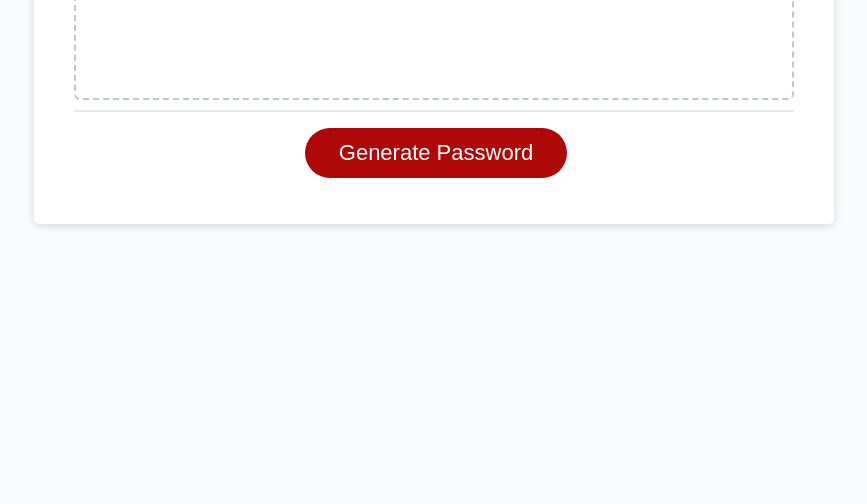
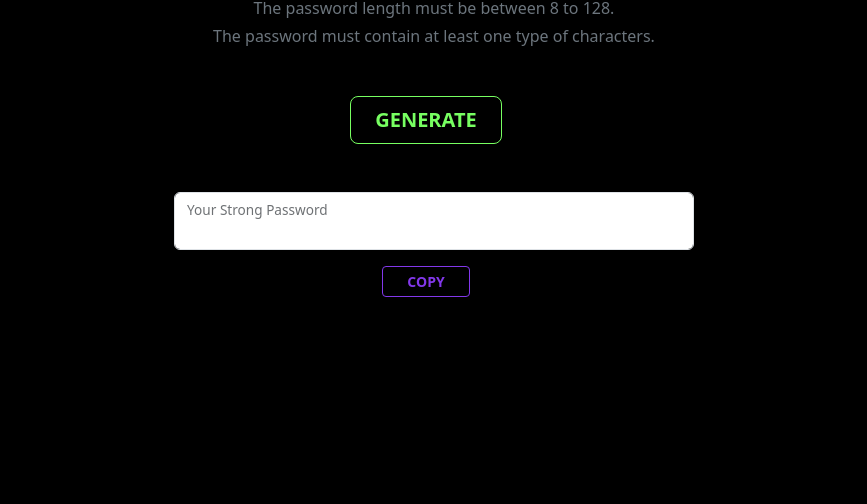
Before and after one commit to whybruno/password-generator, a plain HTML site: page index.html in a window 1280 px wide. Shown: the part 296-800 px from the top of the page, without its empty margins (206-1073 px from the left). Drawn offline with nearby package versions, Linux system fonts and the light colour scheme.

Commit message:
Add copy() to script.js, Update body to index.html

```diff
--- a/assets/css/style.css
+++ b/assets/css/style.css
@@ -1,137 +1,57 @@
-*,
-*::before,
-*::after {
-  box-sizing: border-box;
-}
-
-html,
-body,
-.wrapper {
-  height: 100%;
-  margin: 0;
-  padding: 0;
+:root {
+	--color-1: #000000;
+	--color-2: #77FF61;
+	--color-3: #8338EB;
 }
 
 body {
-  font-family: sans-serif;
-  background-color: #f9fbfd;
+	height: 100%;
 }
 
-.wrapper {
-  padding-top: 30px;
-  padding-left: 20px;
-  padding-right: 20px;
+a {
+	color: var(--color-3);
+	cursor: pointer;
+	text-decoration: none;
+  }
+
+  a:hover {
+	color: var(--color-2);
+  }
+
+/* BG-DARK */
+
+.bg-dark {
+	background-color: var(--color-1) !important;
 }
 
-header {
-  text-align: center;
-  padding: 20px;
-  padding-top: 0px;
-  color: hsl(206, 17%, 28%);
+/* TEXT-COLOR */
+
+.text-color {
+	color: var(--color-3) !important;
 }
 
-.card {
-  background-color: hsl(0, 0%, 100%);
-  border-radius: 5px;
-  border-width: 1px;
-  box-shadow: rgba(0, 0, 0, 0.15) 0px 2px 8px 0px;
-  color: hsl(206, 17%, 28%);
-  font-size: 18px;
-  margin: 0 auto;
-  max-width: 800px;
-  padding: 30px 40px;
+/* GENERATE BUTTON */
+
+.btn-outline-one {
+	color: var(--color-2);
+	border: 1px solid var(--color-2);
 }
 
-.card-header::after {
-  content: " ";
-  display: block;
-  width: 100%;
-  background: #e7e9eb;
-  height: 2px;
+.btn-outline-one:hover {
+	color: var(--color-1);
+	background-color: var(--color-2);
+	border: 1px solid var(--color-2);
 }
 
-.card-body {
-  min-height: 100px;
+/* COPY BUTTON */
+
+.btn-outline-two {
+	color: var(--color-3);
+	border: 1px solid var(--color-3);
 }
 
-.card-footer {
-  text-align: center;
+.btn-outline-two:hover {
+	color: var(--color-1);
+	background-color: var(--color-3);
+	border: 1px solid var(--color-3);
 }
-
-.card-footer::before {
-  content: " ";
-  display: block;
-  width: 100%;
-  background: #e7e9eb;
-  height: 2px;
-}
-
-.card-footer::after {
-  content: " ";
-  display: block;
-  clear: both;
-}
-
-.btn {
-  border: none;
-  background-color: hsl(360, 91%, 36%);
-  border-radius: 25px;
-  box-shadow: rgba(0, 0, 0, 0.1) 0px 1px 6px 0px rgba(0, 0, 0, 0.2) 0px 1px 1px
-    0px;
-  color: hsl(0, 0%, 100%);
-  display: inline-block;
-  font-size: 22px;
-  line-height: 22px;
-  margin: 16px 16px 16px 20px;
-  padding: 14px 34px;
-  text-align: center;
-  cursor: pointer;
-}
-
-button[disabled] {
-  cursor: default;
-  background: #c0c7cf;
-}
-
-.float-right {
-  float: right;
-}
-
-#password {
-  -webkit-appearance: none;
-  -moz-appearance: none;
-  appearance: none;
-  border: none;
-  display: block;
-  width: 100%;
-  padding-top: 15px;
-  padding-left: 15px;
-  padding-right: 15px;
-  padding-bottom: 85px;
-  font-size: 1.2rem;
-  text-align: center;
-  margin-top: 10px;
-  margin-bottom: 10px;
-  border: 2px dashed #c0c7cf;
-  border-radius: 6px;
-  resize: none;
-  overflow: hidden;
-}
-
-@media (max-width: 690px) {
-  .btn {
-    font-size: 1rem;
-    margin: 16px 0px 0px 0px;
-    padding: 10px 15px;
-  }
-
-  #password {
-    font-size: 1rem;
-  }
-}
-
-@media (max-width: 500px) {
-  .btn {
-    font-size: 0.8rem;
-  }
-}
--- a/assets/js/script.js
+++ b/assets/js/script.js
@@ -158,6 +158,10 @@ function generatePassword() {
 
   console.log(`Definitive Password: ${passDefinitive}`);
 
+  copyObject = {
+    passDefinitive: passDefinitive
+  };
+
   return passDefinitive;
 };
 
@@ -171,3 +175,21 @@ function displayPassword() {
 
 // add listener event to the #generate button
 generateButton.addEventListener('click', displayPassword);
+
+// copy the value generated in passDefinitive
+
+function copy() {
+  // copy input value to clipboard
+  navigator.clipboard.writeText(copyObject.passDefinitive);
+
+  // clear the input value after copied
+  document.querySelector('#password').value = '';
+}
+
+// to use the bootstrap 5 popover
+
+var popoverTriggerList = [].slice.call(document.querySelectorAll('[data-bs-toggle="popover"]'));
+
+var popoverList = popoverTriggerList.map(function (popoverTriggerEl) {
+    return new bootstrap.Popover(popoverTriggerEl)
+});
--- a/index.html
+++ b/index.html
@@ -1,34 +1,42 @@
 <!DOCTYPE html>
-<html lang="en-gb">
+<html lang="en">
 <head>
-    <meta charset="UTF-8" />
-    <meta name="viewport" content="width=device-width, initial-scale=1.0" />
-    <meta http-equiv="X-UA-Compatible" content="ie=edge" />
+  <meta charset="UTF-8">
+  <meta name="viewport" content="width=device-width, initial-scale=1.0">
   <title>Password Generator</title>
-    <link rel="stylesheet" href="./assets/css/style.css" />
+  <link href="https://cdn.jsdelivr.net/npm/bootstrap@5.3.2/dist/css/bootstrap.min.css" rel="stylesheet" integrity="sha384-T3c6CoIi6uLrA9TneNEoa7RxnatzjcDSCmG1MXxSR1GAsXEV/Dwwykc2MPK8M2HN" crossorigin="anonymous">
+	<link rel="stylesheet" href="./assets/css/style.css">
 </head>
 <body>
-    <div class="wrapper">
-      <header>
-        <h1>Password Generator</h1>
-      </header>
-      <div class="card">
-        <div class="card-header">
-          <h2>Generate a Password</h2>
+	<main class="vh-100 overflow-hidden bg-dark text-secondary px-4 py-5 text-center">
+    <div class="h-100 d-flex align-items-center justify-content-center flex-column py-5">
+      <h1 class="display-3 fw-bold text-white">PASSWORD GENERATOR</h1>
+      <div class="col-lg-6 mx-auto">
+        <p class="fs-6 mb-1">The password length must be between 8 to 128.</p>
+        <p class="fs-6 mb-5">The password must contain at least one type of characters.</p>
+				<div class="mb-5">
+          <button id="generate" type="button" class="btn btn-outline-one btn-lg px-4 me-sm-3 fw-bold">GENERATE</button>
         </div>
-        <div class="card-body">
-          <textarea
-            readonly
-            id="password"
-            placeholder="Your Secure Password"
-            aria-label="Generated Password"
-          ></textarea>
+
+				<div class="form-floating mx-5 mb-3">
+					<input readonly id="password" class="form-control">
+					<label for="password">Your Strong Password</label>
 				</div>
-        <div class="card-footer">
-          <button id="generate" class="btn">Generate Password</button>
+
+				<div>
+          <a tabindex="0" onclick="copy()" class="btn btn-outline-two btn-sm px-4 me-sm-3 fw-bold" role="button" data-bs-toggle="popover" data-bs-trigger="focus" data-bs-placement="bottom" data-bs-content="copied to clipboard">COPY</a>
         </div>
       </div>
     </div>
+  </main>
+
+	<!-- Bootstrap Javascript -->
+  <script src="https://stackpath.bootstrapcdn.com/bootstrap/5.0.0-alpha1/js/bootstrap.min.js" integrity="sha384-oesi62hOLfzrys4LxRF63OJCXdXDipiYWBnvTl9Y9/TRlw5xlKIEHpNyvvDShgf/" crossorigin="anonymous"></script>
+	<script src="https://cdn.jsdelivr.net/npm/popper.js@1.16.0/dist/umd/popper.min.js" integrity="sha384-Q6E9RHvbIyZFJoft+2mJbHaEWldlvI9IOYy5n3zV9zzTtmI3UksdQRVvoxMfooAo" crossorigin="anonymous"></script>
+  <script src="https://cdn.jsdelivr.net/npm/bootstrap@5.1.3/dist/js/bootstrap.bundle.min.js" integrity="sha384-ka7Sk0Gln4gmtz2MlQnikT1wXgYsOg+OMhuP+IlRH9sENBO0LRn5q+8nbTov4+1p" crossorigin="anonymous"></script>
+
+	<!-- Custom Javascript -->
 	<script src="./assets/js/script.js"></script>
+
 </body>
 </html>
```
Lines whose indentation alone changed are shown as unchanged.
